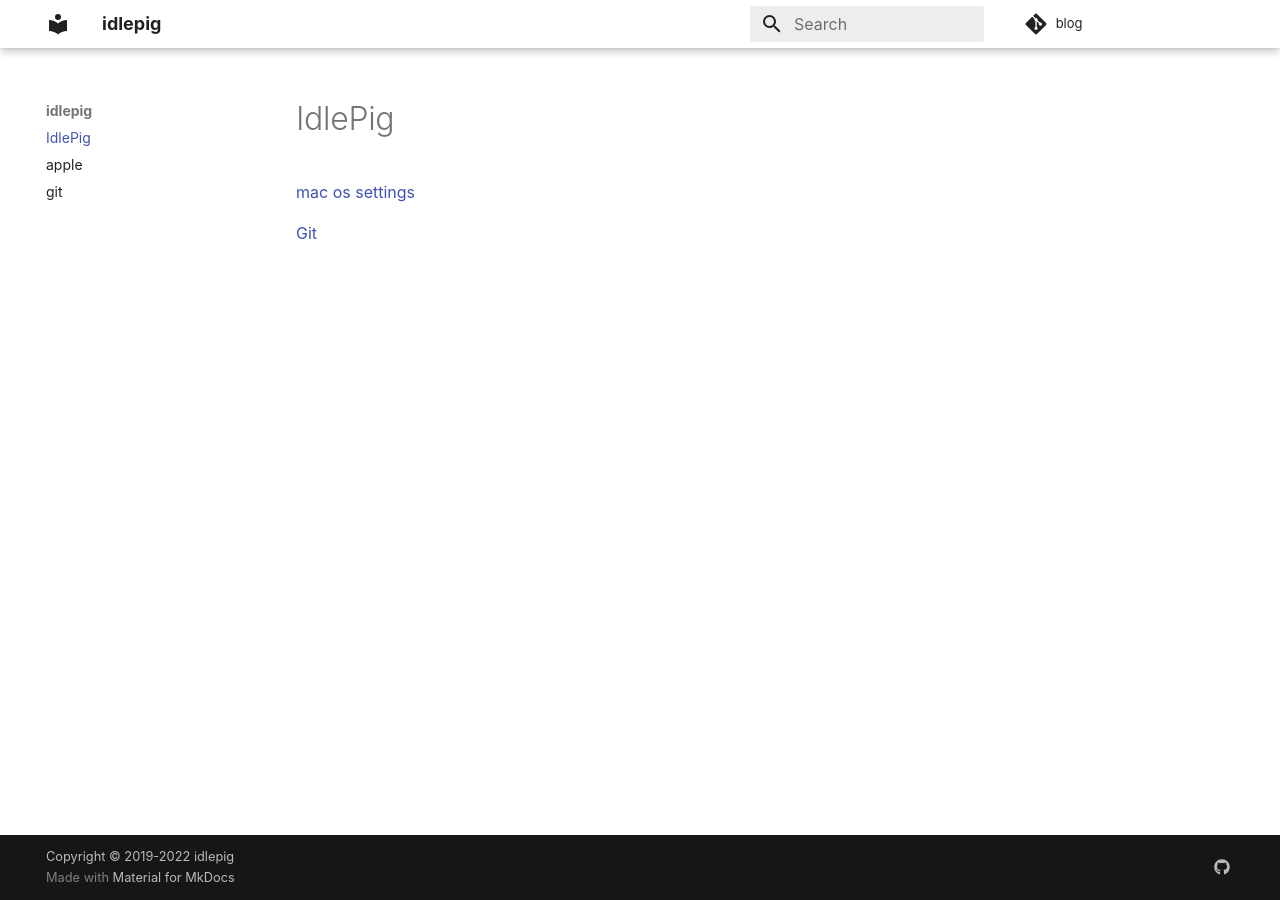
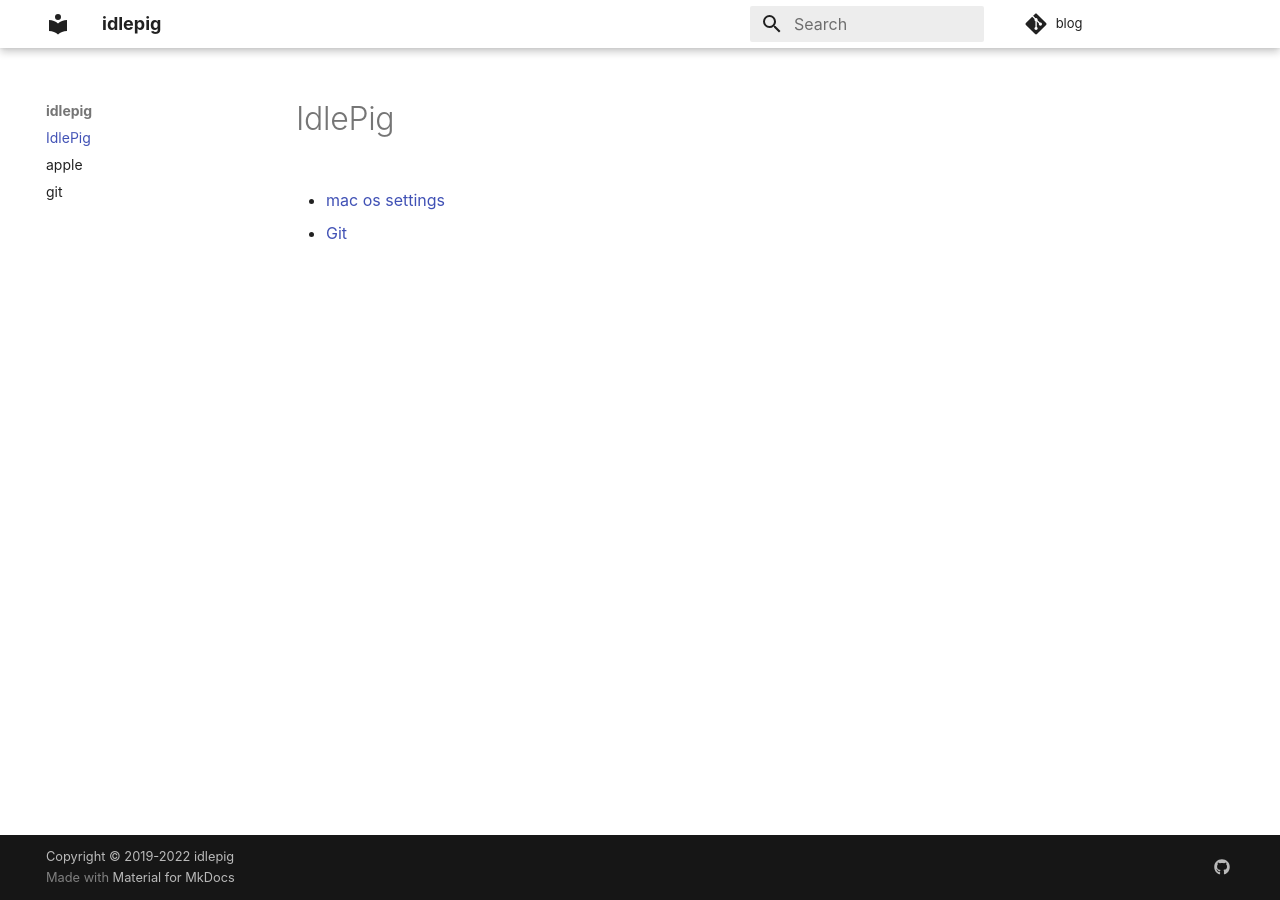
Before and after one commit to idlewith/blog, an MkDocs documentation site: the page built from docs/index.md, in a window 1280 px wide. Built offline with MkDocs 1.6.1 and Material for MkDocs 9.7.7, drawn with Linux system fonts in a browser that asks for light colours; comment, search, counter and statistics services are not loaded.

Commit message:
to list item

```diff
--- a/docs/index.md
+++ b/docs/index.md
@@ -2,6 +2,6 @@
 
 # IdlePig
 
-[mac os settings](apple.md)
+- [mac os settings](apple.md)
 
-[Git](git.md)
+- [Git](git.md)
```
